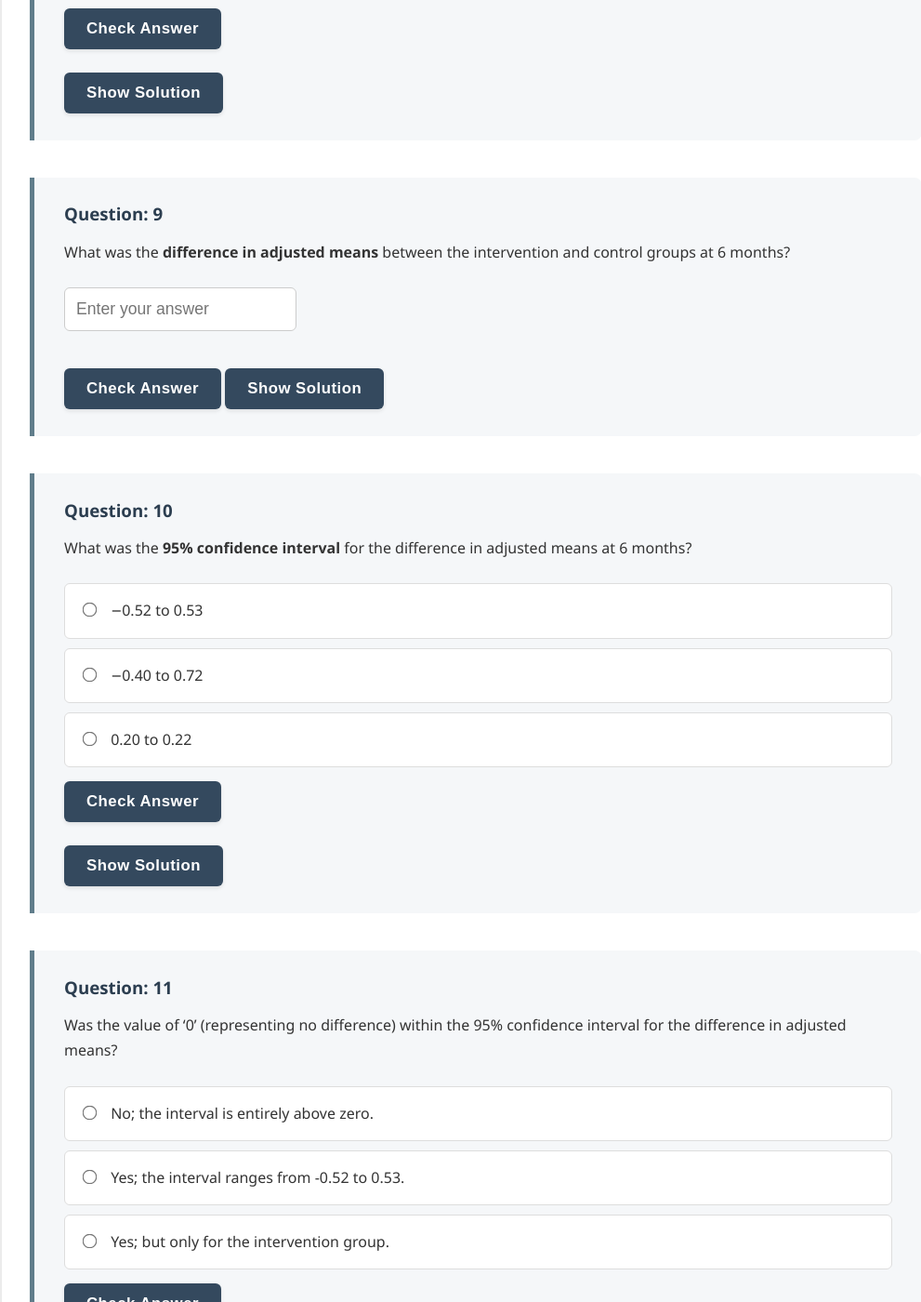
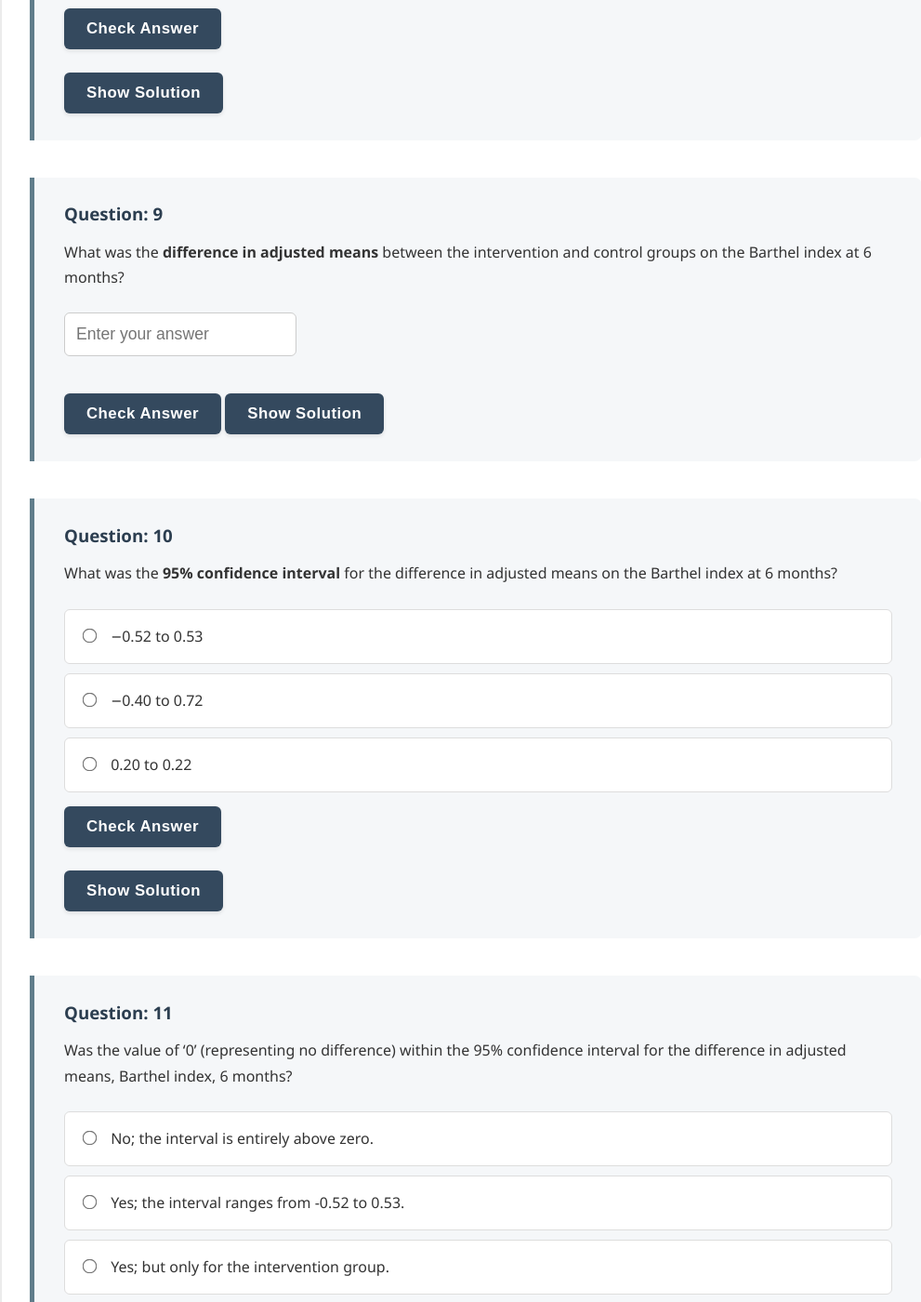
Before and after one commit to probe973/hsc-7056x, a Jekyll site: the page built from papers/sackley.md, in a window 1280 px wide and 1400 px high, scrolled down 5328 px. Shown: the whole window at 93% size, without its empty margins (128-1119 px from the left). Built offline with Jekyll 4.4.1, drawn with Linux system fonts in a browser that asks for light colours.

Commit message:
Update sackley.md

```diff
--- a/papers/sackley.md
+++ b/papers/sackley.md
@@ -256,7 +256,7 @@ Considering the results for the **Barthel Index**
 {% include question_numerical.html
     id="s_q9"
     title="9"
-    question_text="What was the **difference in adjusted means** between the intervention and control groups at 6 months?"
+    question_text="What was the **difference in adjusted means** between the intervention and control groups on the Barthel index at 6 months?"
     correct_answer="0.004"
     tolerance="0"
     solution_text="The 'Difference in adjusted means' column for 6 months shows 0.004."
@@ -265,7 +265,7 @@ Considering the results for the **Barthel Index**
 {% include question_multiple_choice.html
     id="s_q10"
     title="10"
-    question_text="What was the **95% confidence interval** for the difference in adjusted means at 6 months?"
+    question_text="What was the **95% confidence interval** for the difference in adjusted means on the Barthel index at 6 months?"
     options="ci_6::−0.52 to 0.53||ci_12::−0.40 to 0.72||ci_se::0.20 to 0.22"
     correct_answer="ci_6"
     solution_text="The value in brackets next to 0.004 is (−0.52 to 0.53)."
@@ -274,7 +274,7 @@ Considering the results for the **Barthel Index**
 {% include question_multiple_choice.html
     id="s_q11"
     title="11"
-    question_text="Was the value of ‘0’ (representing no difference) within the 95% confidence interval for the difference in adjusted means?"
+    question_text="Was the value of ‘0’ (representing no difference) within the 95% confidence interval for the difference in adjusted means, Barthel index, 6 months?"
     options="no_out::No; the interval is entirely above zero.||yes_in::Yes; the interval ranges from -0.52 to 0.53.||yes_only::Yes; but only for the intervention group."
     correct_answer="yes_in"
     solution_text="Because the range goes from a negative number to a positive number, it must pass through zero."
```
